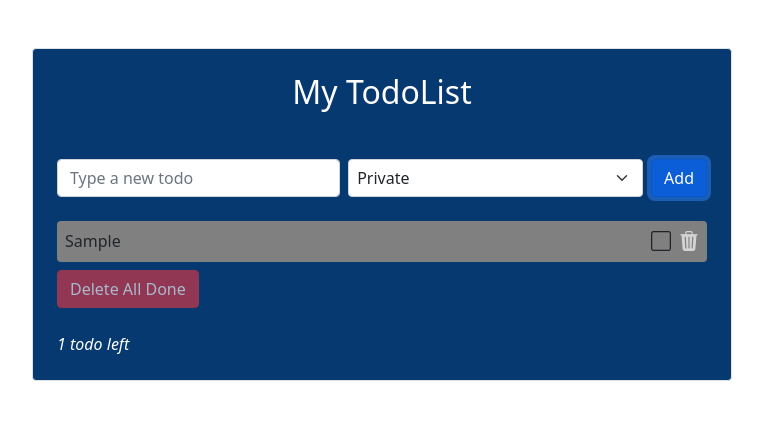
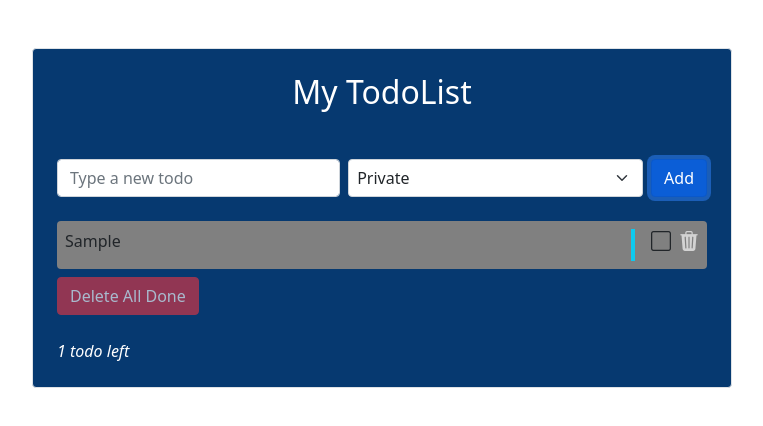
Before and after one commit to vincianenahimana/todolist-React, a React (Vite) app: page / in a window 1280 px wide. Both pictures are taken after typing "Sample" into the empty fields and a click on the button "Add". Shown: the top 426 px of the page, without its empty margins (258-1021 px from the left). Built offline with nearby package versions, Linux system fonts and the light colour scheme.

Commit message:
Modify style | Add misses classes

```diff
--- a/src/TodoItems.jsx
+++ b/src/TodoItems.jsx
@@ -3,11 +3,16 @@ import React from 'react'
 export function TodoItems({ todo, onStatusChange, onDelete }) {
     return (
         <div
-            className="rounded mt-4 p-2 d-flex"
-            style={{ backgroundColor: todo.done ? "#79ff4d" : "gray" }}
+            className='rounded mt-4 p-2 d-flex justify-content-between gap-3'
+            style={{ backgroundColor: todo.done ? "white" : "gray" }}
         >
-            <div className="me-auto">{todo.content}</div>
-            <div>
+            <div className="me-auto d-flex justify-content-between w-100">
+                <span>{todo.content}</span>
+                <span className={`border-end border-4 pe-2 ${todo.category === "Work" ? "border-warning" : "border-info"}`}>
+                    {todo.category}
+                </span>
+            </div>
+            <div className='d-flex align-items-center'>
                 <i
                     className={"h5 me-2 " + (todo.done ? "bi bi-check-square" : "bi bi-square")}
                     style={{ cursor: "pointer" }}
```
